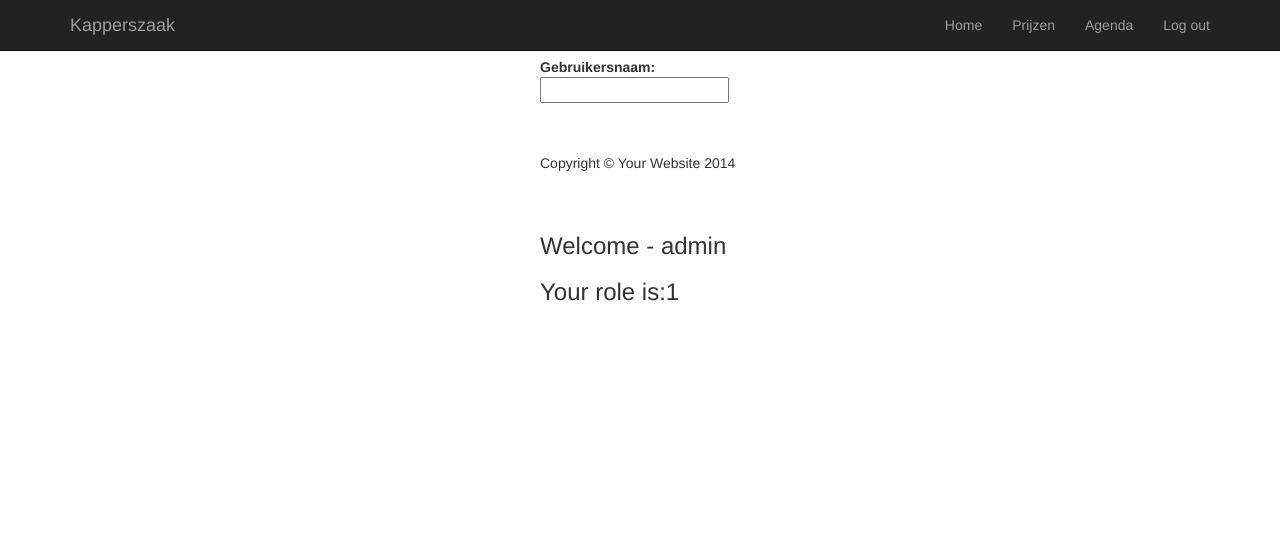
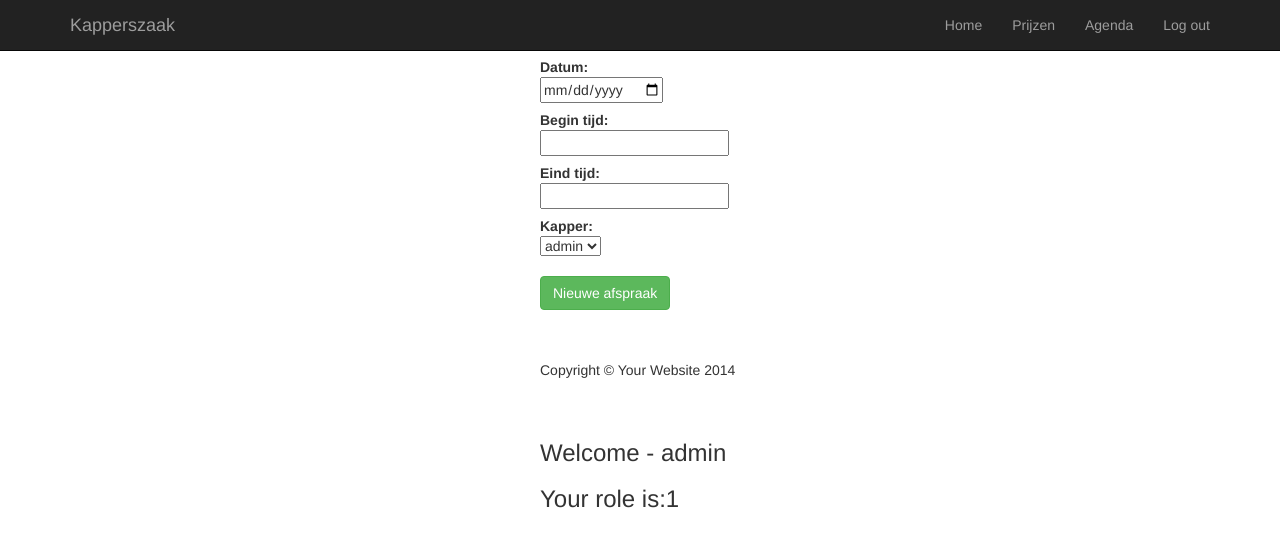
Before and after one commit to larsluijendijk/kapper, a PHP site: page /agenda/create in a window 1280 px wide. Shown: the top 547 px of the page. Run offline with PHP 8.4, Linux system fonts and the light colour scheme; a user stored in the database is signed in; data comes from the database, SQL or seed files in the repository; some libraries are stand-ins or nearby versions.

Commit message:
Added create appointment, fixed the table issue

```diff
--- a/controller/AgendaController.php
+++ b/controller/AgendaController.php
@@ -17,10 +17,23 @@ function index()
 function create(){
 	if (isset($_SESSION['username'])){
 		if ($_SESSION['is_admin'] == 1){
-		render("agenda/create");
+		render("agenda/create", array(
+		'kappers' => getAllKappers()
+	));
 		}
 		else{
 			echo"you are no admin!";
 		}
 	}
 }
+
+function createAppointment(){
+	if (isset($_POST['dates']) && isset($_POST['start_time']) && isset($_POST['end_time']) && isset($_POST['kapper']) && isset($_POST['customer_id'])){
+        createAppointmentAction($_POST['dates'], $_POST['start_time'], $_POST['end_time'], $_POST['kapper'], $_POST['customer_id']);
+
+        header("Location:" . URL . "agenda/index");
+	}
+	else{
+		header("Location:" . URL . "error/error");
+	}
+}
--- a/model/AgendaModel.php
+++ b/model/AgendaModel.php
@@ -14,3 +14,32 @@ function getAllAppointments(){
 
 	return $query->fetchAll();
 }
+
+function getAllKappers(){
+	$db = openDatabaseConnection();
+
+	$sql = "SELECT id, username FROM users WHERE is_admin=1";
+	$query = $db->prepare($sql);
+	$query->execute();
+
+	$db = null;
+
+	return $query->fetchAll();
+}
+
+function createAppointmentAction($dates, $start_time, $end_time, $kapper, $customer_id)
+{
+  $db = openDatabaseConnection();
+
+  $sql = "INSERT INTO agenda(date, start_time, end_time, employ_id, customer_id) VALUES (:dates, :start_time, :end_time, :kapper, :customer_id)";
+  $query = $db->prepare($sql);
+  $query->execute(array(
+    ':dates' => $dates,
+    ':start_time' => $start_time,
+    ':end_time' => $end_time,
+    ':kapper' => $kapper,
+    ':customer_id' => $customer_id
+    ));
+
+  $db = null;
+}
--- a/view/agenda/create.php
+++ b/view/agenda/create.php
@@ -1,9 +1,33 @@
-<form class="form-horizontal" action="<?= URL ?>register/createUser" method="POST" style="margin-left:auto; margin-right:auto; width:200px;">
+<form class="form-horizontal" action="<?= URL ?>agenda/createAppointment" method="POST" style="margin-left:auto; margin-right:auto; width:200px;">
   <fieldset>
     <div class="control-group">
       <!-- Username -->
-      <label class="control-label"  for="username">Gebruikersnaam:</label>
+      <label class="control-label"  for="dates">Datum:</label>
       <div class="controls">
-        <input type="text" id="username" name="username" placeholder="" class="input-xlarge">
+        <input type="date" id="dates" name="dates" placeholder="" class="input-xlarge" required>
+      </div>
+
+      <label class="control-label"  for="start_time">Begin tijd:</label>
+      <div class="controls">
+        <input type="text" id="start_time" name="start_time" placeholder="" class="input-xlarge" required>
+      </div>
+
+	  <label class="control-label"  for="end_time">Eind tijd:</label>
+      <div class="controls">
+        <input type="text" id="end_time" name="end_time" placeholder="" class="input-xlarge" required>
+      </div>
+
+	  <label class="control-label"  for="kapper">Kapper:</label>
+      <div class="controls">
+		<select name="kapper">
+<?php foreach ($kappers as $kapper) { ?>
+    <option value="<?= $kapper['id']; ?>"><?= $kapper['username']; ?></option>
+<?php } ?>
+ 		</select>
+      </div>
+      <br/>
+	<input type="hidden" id="customer_id" name="customer_id"  value="0">
+	  <div class="controls">
+        <button class="btn btn-success">Nieuwe afspraak</button>
       </div>
     </div>
--- a/view/agenda/index.php
+++ b/view/agenda/index.php
@@ -15,13 +15,15 @@
       <td><?= $appointment['kapper']; ?></td>
       <td><?= $appointment['klant']; ?></td>
     </tr>
-</table>
+
 
 <?php } ?>
+</table>
 <?php
 if (isset($_SESSION['username'])){
 	if ($_SESSION['is_admin'] == 1){
  ?>
+<br/>
 <a href="<?= URL ?>agenda/create"><button type="button" class="btn btn-success">Nieuwe afspraak</button></a>
 <?php
 }
```
Also changed, not shown: view/register/register.php (+7 -7 lines).
